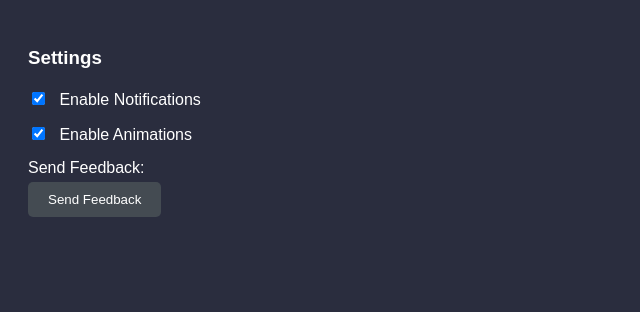
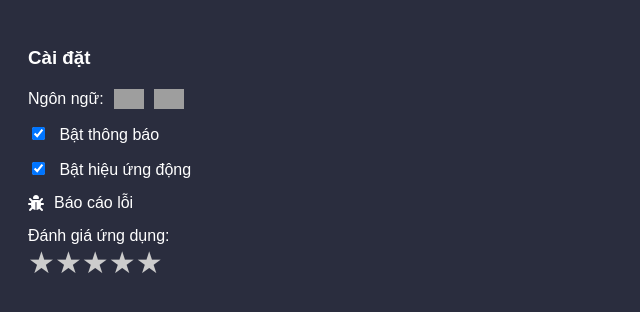
Before and after one commit to QuangquyNguyenvo/Project-Classification, a Flask app: page /settings in a window 1280 px wide. Shown: the top 312 px of the page, without its empty margins (0-640 px from the left). Run offline with Flask 3, Linux system fonts and the light colour scheme; grey boxes are pictures that could not be loaded.

Commit message:
xem ở live server bởi vì chưa đưa nó vào mấy cái file kia (Useless Update)

```diff
--- a/vision_app/templates/settings.html
+++ b/vision_app/templates/settings.html
@@ -3,7 +3,7 @@
 <head>
     <meta charset="UTF-8">
     <meta name="viewport" content="width=device-width, initial-scale=1.0">
-    <title>Settings</title>
+    <title>Cài đặt</title>
     <style>
         body {
             background-color: #2a2d3e;
@@ -37,17 +37,65 @@
         .settings-container button:hover {
             background-color: #3a3f44;
         }
+        .language-selector {
+            display: flex;
+            align-items: center;
+            margin-bottom: 15px;
+        }
+        .language-selector img {
+            width: 30px;
+            height: 20px;
+            margin-left: 10px;
+            cursor: pointer;
+        }
+        .report-bug {
+            display: flex;
+            align-items: center;
+            cursor: pointer;
+        }
+        .report-bug i {
+            margin-right: 10px;
+        }
+        .star-rating {
+            display: flex;
+            flex-direction: row-reverse;
+            justify-content: flex-end;
+        }
+        .star-rating input {
+            display: none;
+        }
+        .star-rating label {
+            cursor: pointer;
+            font-size: 30px;
+            color: #ccc;
+        }
+        .star-rating label:hover,
+        .star-rating label:hover ~ label,
+        .star-rating input:checked ~ label {
+            color: #ffcc00;
+        }
+        #bug-report-form {
+            display: none;
+        }
     </style>
+    <link rel="stylesheet" href="https://cdnjs.cloudflare.com/ajax/libs/font-awesome/6.0.0-beta3/css/all.min.css">
 </head>
 <body>
     <div class="settings-container">
-        <h3>Settings</h3>
+        <h3>Cài đặt</h3>
+
+        <!-- Language Selector -->
+        <div class="language-selector">
+            <span>Ngôn ngữ:</span>
+            <img src="https://upload.wikimedia.org/wikipedia/commons/2/21/Flag_of_Vietnam.svg" alt="Tiếng Việt" onclick="changeLanguage('vi')">
+            <img src="https://upload.wikimedia.org/wikipedia/en/a/a4/Flag_of_the_United_States.svg" alt="English" onclick="changeLanguage('en')">
+        </div>
 
         <!-- Notifications Settings -->
         <div class="setting-item">
             <label for="notifications">
                 <input type="checkbox" id="notifications" checked>
-                Enable Notifications
+                Bật thông báo
             </label>
         </div>
 
@@ -55,26 +103,77 @@
         <div class="setting-item">
             <label for="animations">
                 <input type="checkbox" id="animations" checked>
-                Enable Animations
+                Bật hiệu ứng động
             </label>
         </div>
 
-        <!-- Support Settings -->
-        <div class="setting-item">
-            <label for="feedback">Send Feedback:</label>
-            <button id="feedback" onclick="alert('Feedback functionality not implemented yet')">Send Feedback</button>
+        <!-- Report Bug -->
+        <div class="setting-item report-bug" onclick="showBugReport()">
+            <i class="fas fa-bug"></i>
+            <span>Báo cáo lỗi</span>
         </div>
 
+        <!-- Star Rating -->
+        <div class="setting-item">
+            <span>Đánh giá ứng dụng:</span>
+            <div class="star-rating">
+                <input type="radio" id="star5" name="rating" value="5"><label for="star5">&#9733;</label>
+                <input type="radio" id="star4" name="rating" value="4"><label for="star4">&#9733;</label>
+                <input type="radio" id="star3" name="rating" value="3"><label for="star3">&#9733;</label>
+                <input type="radio" id="star2" name="rating" value="2"><label for="star2">&#9733;</label>
+                <input type="radio" id="star1" name="rating" value="1"><label for="star1">&#9733;</label>
+            </div>
+        </div>
     </div>
+
+    <!-- Bug Report Form -->
+    <div id="bug-report-form" class="settings-container">
+        <h3>Báo cáo lỗi</h3>
+        <div class="setting-item">
+            <label for="bug-type">Loại lỗi:</label>
+            <select id="bug-type">
+                <option value="crash">Ứng dụng bị treo</option>
+                <option value="performance">Vấn đề hiệu suất</option>
+                <option value="ui">Lỗi giao diện</option>
+                <option value="feature">Lỗi tính năng</option>
+                <option value="other">Khác</option>
+            </select>
+        </div>
+        <div class="setting-item">
+            <label for="bug-description">Mô tả lỗi:</label>
+            <textarea id="bug-description" rows="4"></textarea>
+        </div>
+        <button onclick="submitBugReport()">Gửi báo cáo</button>
+        <button onclick="hideBugReport()">Hủy</button>
+    </div>
+
     <script>
-        // Add any JavaScript needed for settings functionality
+        function changeLanguage(lang) {
+            alert('Đã chuyển sang ' + (lang === 'vi' ? 'Tiếng Việt' : 'Tiếng Anh'));
+        }
+
         document.getElementById('notifications').addEventListener('change', function() {
-            alert('Notifications ' + (this.checked ? 'enabled' : 'disabled'));
+            alert('Thông báo ' + (this.checked ? 'đã bật' : 'đã tắt'));
         });
 
         document.getElementById('animations').addEventListener('change', function() {
-            alert('Animations ' + (this.checked ? 'enabled' : 'disabled'));
+            alert('Hiệu ứng động ' + (this.checked ? 'đã bật' : 'đã tắt'));
         });
+
+        function showBugReport() {
+            document.querySelector('.settings-container').style.display = 'none';
+            document.getElementById('bug-report-form').style.display = 'block';
+        }
+
+        function hideBugReport() {
+            document.querySelector('.settings-container').style.display = 'block';
+            document.getElementById('bug-report-form').style.display = 'none';
+        }
+
+        function submitBugReport() {
+            alert('Báo cáo lỗi đã được gửi. Cảm ơn bạn!');
+            hideBugReport();
+        }
     </script>
 </body>
 </html>
```
